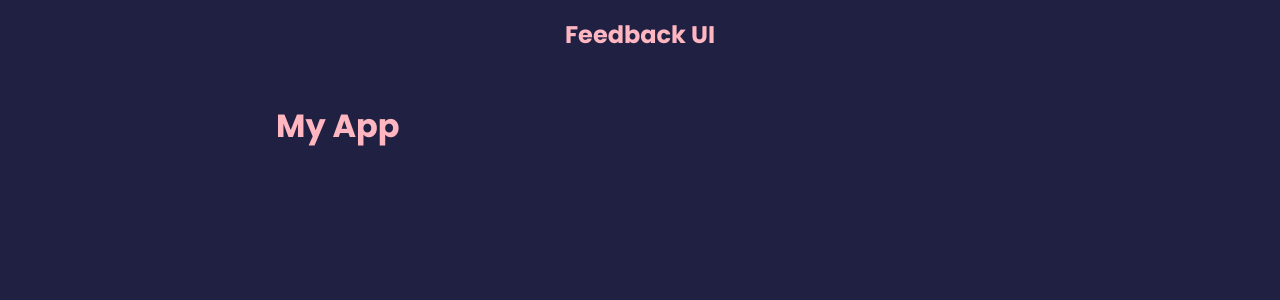
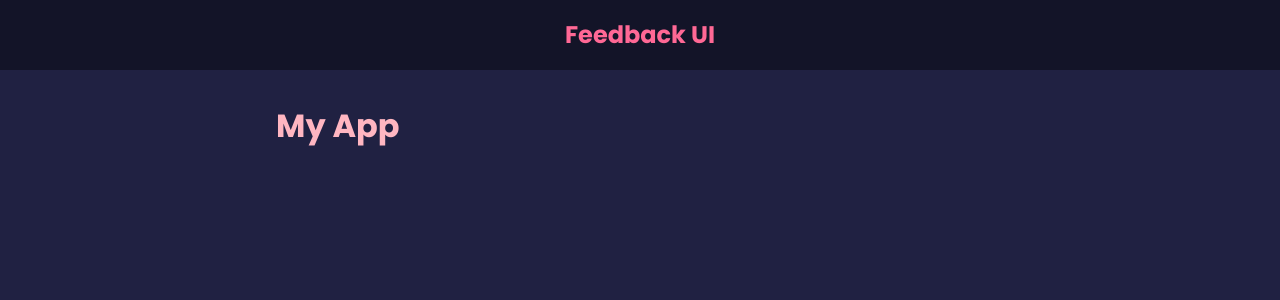
Before and after one commit to Nadia982/Feedback-App, a React (Create React App) app: page / in a window 1280 px wide. Shown: the top 300 px of the page. Built offline with nearby package versions, Linux system fonts and the light colour scheme.

Commit message:
added default props for Header styles

```diff
--- a/src/components/Header.jsx
+++ b/src/components/Header.jsx
@@ -1,8 +1,16 @@
 import PropTypes from 'prop-types'
 
-function Header({text}) {
+function Header({text, bgColor, textColor}) {
+
+  const headerStyles = {
+    backgroundColor: bgColor,
+    color: textColor,
+  }
+
     return (
-      <header>
+
+
+      <header style={headerStyles}>
         <div className="container">
          <h2>{text}</h2>
 
@@ -12,8 +20,15 @@
   }
 
   Header.defaultProps = {
-    text: "Feedback UI"
+    text: "Feedback UI",
+    bgColor: "rgba(0,0,0,0.4)",
+    textColor: "#ff6895"
   }
 
+  Header.propTypes = {
+    text: PropTypes.string,
+    bgColor: PropTypes.string,
+    textColor: PropTypes.string
+  }
 
   export default Header
```
